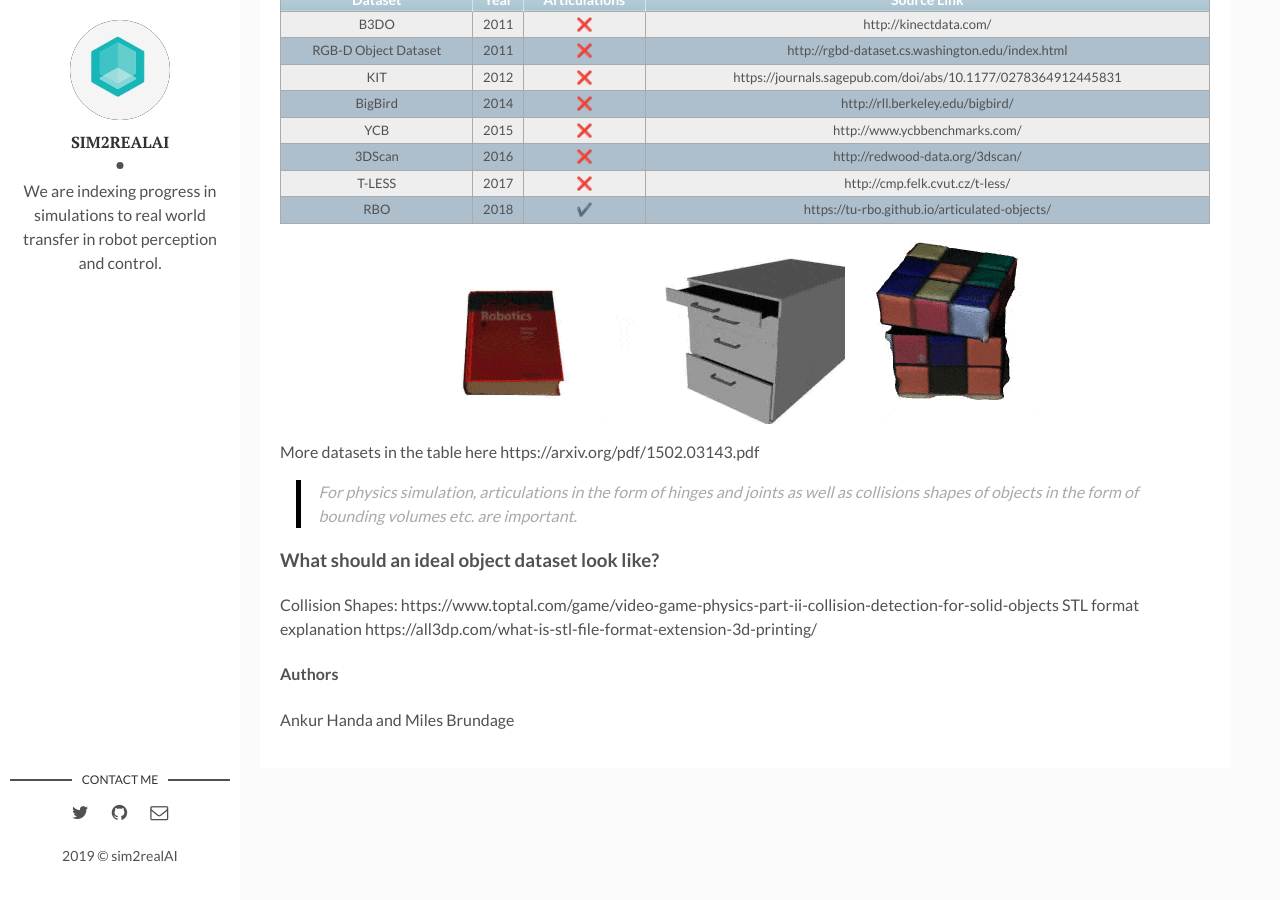
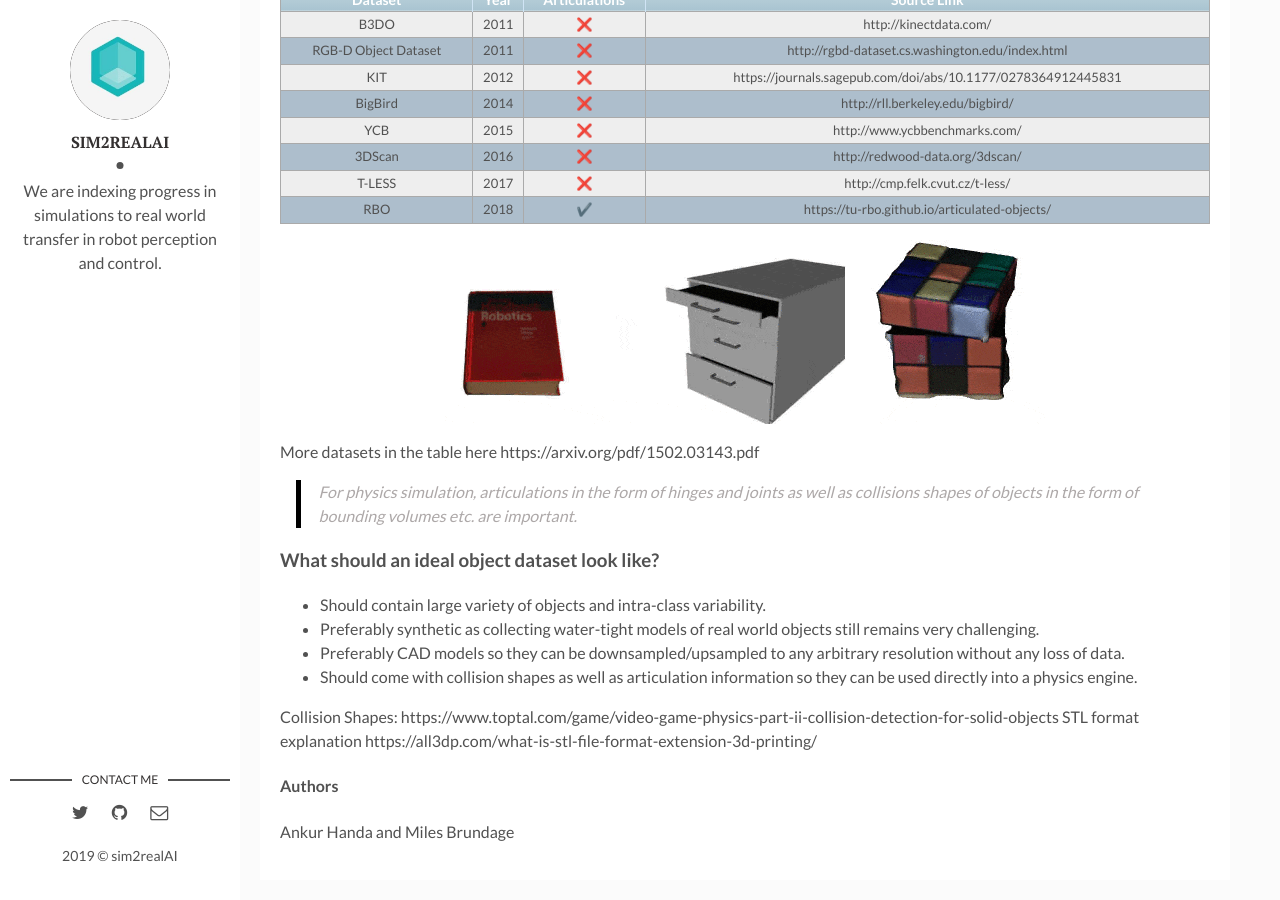
Before and after one commit to backupsim2realai/backupsim2realai.github.io, a Jekyll site: the page built from _posts/2019-01-15-Synthetic-Datasets-of-Objects-Part-I.markdown, in a window 1280 px wide and 900 px high, scrolled down 3482 px. Built offline with Jekyll 4.4.1, drawn with Linux system fonts in a browser that asks for light colours; emoji names are drawn with the system emoji font.

Commit message:
ideal dataset
Signed-off-by: Ankur Handa <ahanda@nvidia.com>

```diff
--- a/_posts/2019-01-15-Synthetic-Datasets-of-Objects-Part-I.markdown
+++ b/_posts/2019-01-15-Synthetic-Datasets-of-Objects-Part-I.markdown
@@ -96,6 +96,11 @@ More datasets in the table here https://arxiv.org/pdf/1502.03143.pdf
 
 ### What should an ideal object dataset look like?
 
+- Should contain large variety of objects and intra-class variability.
+- Preferably synthetic as collecting water-tight models of real world objects still remains very challenging.
+- Preferably CAD models so they can be downsampled/upsampled to any arbitrary resolution without any loss of data.
+- Should come with collision shapes as well as articulation information so they can be used directly into a physics engine.
+
 Collision Shapes: https://www.toptal.com/game/video-game-physics-part-ii-collision-detection-for-solid-objects
 STL format explanation https://all3dp.com/what-is-stl-file-format-extension-3d-printing/
 
```
